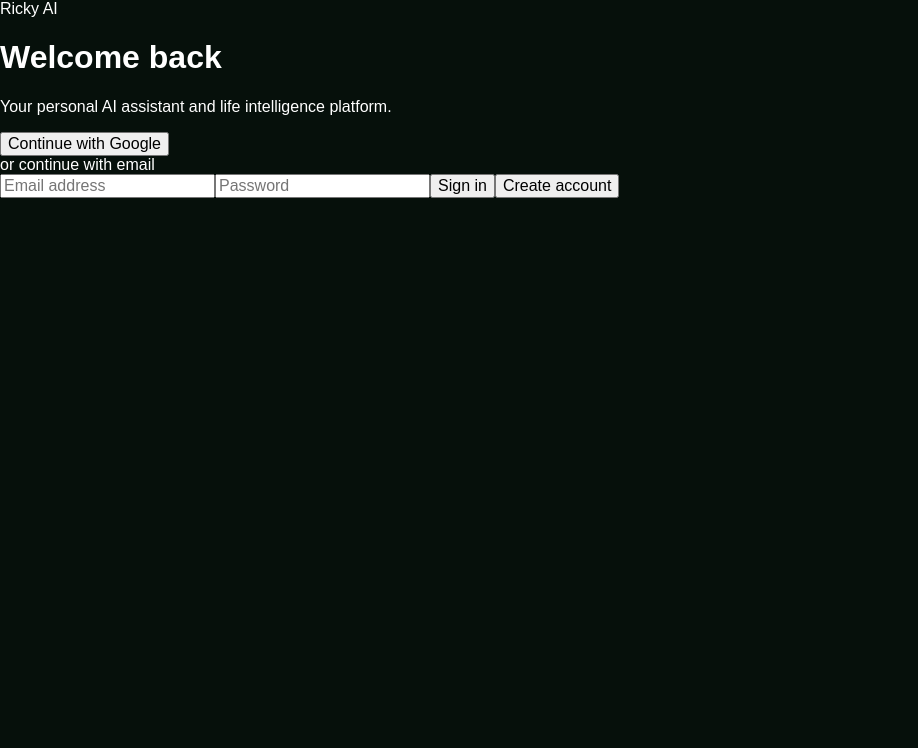
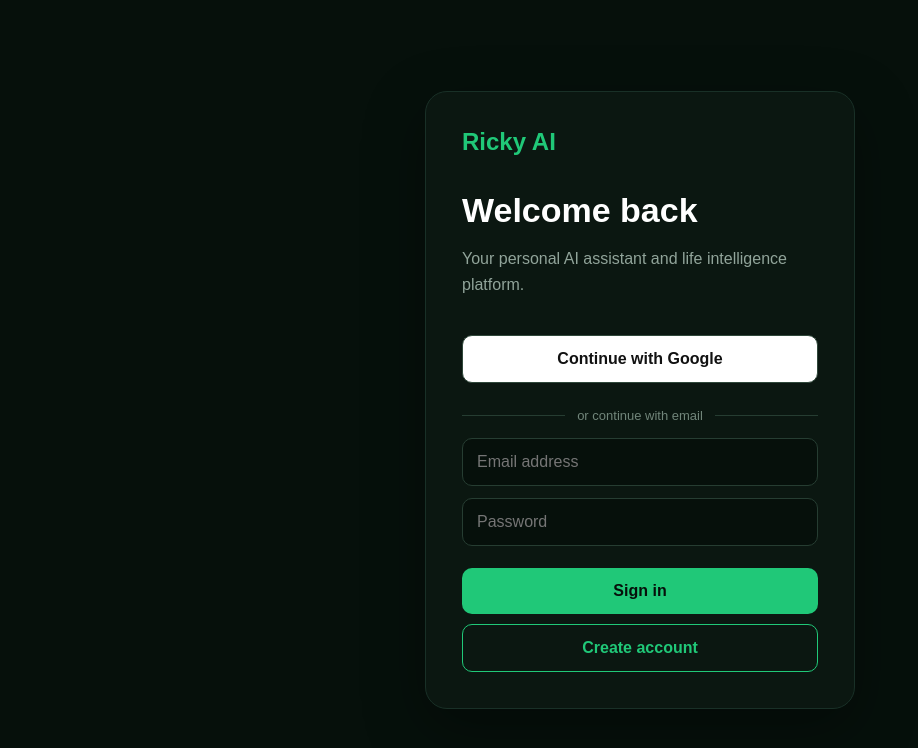
Before and after one commit to riqoricky-ctrl/ricky-ai, a Next.js app: page /login in a window 1280 px wide. Shown: the top 748 px of the page, without its empty margins (0-918 px from the left). Built offline with nearby package versions, Linux system fonts and the light colour scheme; no server answers.

Commit message:
Update globals.css

```diff
--- a/app/globals.css
+++ b/app/globals.css
@@ -181,3 +181,100 @@
     padding: 14px;
   }
 }
+.login-page {
+  min-height: 100vh;
+  display: flex;
+  align-items: center;
+  justify-content: center;
+  padding: 24px;
+}
+
+.login-card {
+  width: 100%;
+  max-width: 430px;
+  padding: 36px;
+  border: 1px solid #193027;
+  border-radius: 22px;
+  background: #0b1711;
+  box-shadow: 0 20px 60px rgba(0, 0, 0, 0.35);
+}
+
+.login-logo {
+  color: #20c878;
+  font-size: 24px;
+  font-weight: 800;
+  margin-bottom: 35px;
+}
+
+.login-card h1 {
+  font-size: 34px;
+  margin: 0 0 10px;
+}
+
+.login-subtitle {
+  color: #91a49a;
+  line-height: 1.6;
+  margin-bottom: 28px;
+}
+
+.login-card input {
+  width: 100%;
+  padding: 14px;
+  margin-bottom: 12px;
+  border: 1px solid #263d32;
+  border-radius: 10px;
+  background: #06100b;
+  color: #ffffff;
+  outline: none;
+}
+
+.google-button,
+.primary-button,
+.secondary-button {
+  width: 100%;
+  padding: 14px;
+  margin-top: 10px;
+  border-radius: 10px;
+  font-weight: 700;
+}
+
+.google-button {
+  border: 1px solid #30483b;
+  background: #ffffff;
+  color: #111111;
+}
+
+.primary-button {
+  border: 0;
+  background: #20c878;
+  color: #06100b;
+}
+
+.secondary-button {
+  border: 1px solid #20c878;
+  background: transparent;
+  color: #20c878;
+}
+
+.divider {
+  display: flex;
+  align-items: center;
+  gap: 12px;
+  margin: 25px 0 15px;
+  color: #71857a;
+  font-size: 13px;
+}
+
+.divider::before,
+.divider::after {
+  content: "";
+  height: 1px;
+  flex: 1;
+  background: #263d32;
+}
+
+.auth-message {
+  color: #20c878;
+  font-size: 14px;
+  margin-top: 18px;
+}
```
